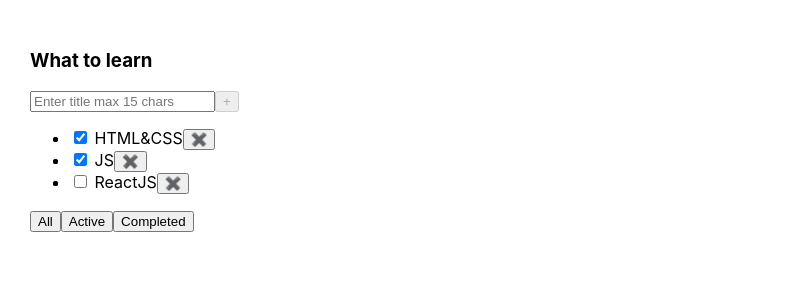
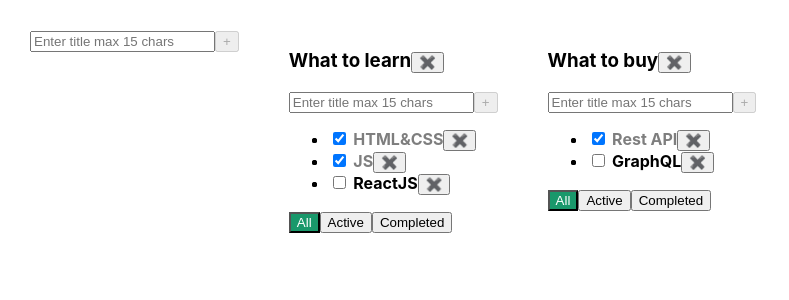
Before and after one commit to electrixky/todolist, a React (Create React App) app: page / in a window 1280 px wide. Shown: the top 300 px of the page, without its empty margins (0-789 px from the left). Built offline with nearby package versions, Linux system fonts and the light colour scheme.

Commit message:
associative array for todolists

```diff
--- /dev/null
+++ b/src/AddItemForm.tsx
@@ -0,0 +1,55 @@
+import React, {ChangeEvent, KeyboardEvent, useState} from 'react';
+import {Button} from "./Button";
+
+type AddItemFormPropsType = {
+    addItem: (title: string) => void
+}
+const AddItemForm = ({addItem}: AddItemFormPropsType) => {
+    const [title, setTitle] = useState("")
+    const [error, setError] = useState<string | null>(null)
+    const [itemInputError, setItemInputError] = useState<boolean>(false)
+
+    const isAddTaskBtnDisabled = title.length === 0 || title.length > 15
+    const taskTitleInputErrorClass = itemInputError ? "taskTitleInputError" : ""
+
+    const addItemHandler = () => {
+        if (title.trim() !== "") {
+            addItem(title.trim())
+            setTitle("")
+        } else {
+            setError("Title is required")
+        }
+    }
+
+    const addItemOnKeyDownHandler = (e: KeyboardEvent<HTMLInputElement>) => {
+        if (!error)
+            e.key === "Enter" && addItemHandler()
+    }
+
+    const setItemTitleHandler = (e: ChangeEvent<HTMLInputElement>) => {
+        setTitle(e.currentTarget.value)
+        e.currentTarget.value.length > 15 ? setItemInputError(true) : setItemInputError(false)
+        setError("")
+    }
+
+
+    return (
+        <div>
+            <input
+                value={title}
+                onChange={setItemTitleHandler}
+                onKeyDown={addItemOnKeyDownHandler}
+                placeholder="Enter title max 15 chars"
+                className={taskTitleInputErrorClass}
+            />
+            <Button
+                title={"+"}
+                onClickHandler={addItemHandler}
+                isDisabled={isAddTaskBtnDisabled}
+            />
+            {itemInputError && <div style={{color: "red"}}>{error}</div>}
+        </div>
+    );
+};
+
+export default AddItemForm;
--- a/src/AddTaskForm.tsx
+++ b/src/AddTaskForm.tsx
@@ -1,48 +1,34 @@
 import {Button} from "./Button";
 import {ChangeEvent, useState, KeyboardEvent} from "react";
+import AddItemForm from "./AddItemForm";
 
 type AddTaskFormPropsType = {
-    addTask: (title: string) => void
+    todolistID: string
+    addTask: (todolistID: string, title: string) => void
 }
 
-export function AddTaskForm({addTask}: AddTaskFormPropsType) {
-    const [newTaskTitle, setNewTaskTitle] = useState("")
+export function AddTaskForm({todolistID, addTask}: AddTaskFormPropsType) {
 
-    const [taskInputError, setTaskInputError] = useState(false)
-
-
-    const isAddTaskBtnDisabled = newTaskTitle.length === 0 || newTaskTitle.length > 15
-
-    const addNewTaskHandler = () => {
-        const trimmedTitle = newTaskTitle.trim()
-        if (trimmedTitle) {
-            addTask(newTaskTitle)
-            setNewTaskTitle("")
-        } else {
-            setTaskInputError(true)
-        }
+    const addTaskCallback = (title: string) => {
+        addTask(todolistID, title)
     }
-
-    const setTaskTitleHandler = (e: ChangeEvent<HTMLInputElement>) => {
-        setNewTaskTitle(e.currentTarget.value)
-        e.currentTarget.value.length > 15 ? setTaskInputError(true) : setTaskInputError(false)
-    }
-    const addTaskOnKeyDownHandler = (e: KeyboardEvent<HTMLInputElement>) => e.key === "Enter" && addNewTaskHandler()
 
     return (
         <div>
-            <input
-                value={newTaskTitle}
-                onChange={setTaskTitleHandler}
-                onKeyDown={addTaskOnKeyDownHandler}
-                placeholder="Enter title max 15 chars"
-            />
-            <Button
-                title={"+"}
-                onClickHandler={addNewTaskHandler}
-                isDisabled={isAddTaskBtnDisabled}
-            />
-            {taskInputError && <div style={{color: "red"}}>Enter correct title</div>}
+            {/*<input*/}
+            {/*    value={newTaskTitle}*/}
+            {/*    onChange={setTaskTitleHandler}*/}
+            {/*    onKeyDown={addTaskOnKeyDownHandler}*/}
+            {/*    placeholder="Enter title max 15 chars"*/}
+            {/*    className={taskTitleInputErrorClass}*/}
+            {/*/>*/}
+            {/*<Button*/}
+            {/*    title={"+"}*/}
+            {/*    onClickHandler={addNewTaskHandler}*/}
+            {/*    isDisabled={isAddTaskBtnDisabled}*/}
+            {/*/>*/}
+            {/*{taskInputError && <div style={{color: "red"}}>Enter correct title</div>}*/}
+            <AddItemForm addItem={addTaskCallback}/>
         </div>
     )
 }
--- a/src/App.css
+++ b/src/App.css
@@ -1,8 +1,32 @@
 .App {
-  padding: 30px;
-  display: flex;
+    padding: 30px;
+    display: flex;
 }
 
 .App > div {
-  margin-right: 50px;
+    margin-right: 50px;
 }
+
+.taskTitleInputError {
+    border: 2px solid red;
+    outline: none;
+}
+
+.task {
+    font-weight: bold;
+}
+
+.task-done {
+    opacity: 0.5;
+}
+
+.filter-btn-active {
+    background-color: #19986b;
+    color: #fff
+}
+
+.tasks-counter {
+    font-weight: normal;
+    font-size: small;
+
+}
--- a/src/App.tsx
+++ b/src/App.tsx
@@ -1,15 +1,23 @@
 import React, {useState} from 'react';
 import './App.css';
-import {TodoListHeader} from "./TodoListHeader";
-import {AddTaskForm} from "./AddTaskForm";
-import {TasksList} from "./TasksList";
 import {TodoList} from "./TodoList";
 import {v1} from "uuid";
+import AddItemForm from "./AddItemForm";
 
 export type TaskType = {
     id: string
     title: string
     isDone: boolean
+}
+
+export type TasksStateType = {
+    [key: string]: TaskType[]
+}
+
+type TodolistsType = {
+    id: string
+    title: string
+    filter: FilterValuesType
 }
 
 export type FilterValuesType = "All" | "Active" | "Completed"
@@ -18,54 +26,97 @@ function App() {
 
     //BLL
 
-    const todoListTitle = "What to learn"
+    let todolistID1 = v1()
+    let todolistID2 = v1()
 
-    const [tasks, setTasks] = useState([
-        {id: v1(), title: "HTML&CSS", isDone: true},
-        {id: v1(), title: "JS", isDone: true},
-        {id: v1(), title: "ReactJS", isDone: false}
+    let [todolists, setTodolists] = useState<TodolistsType[]>([
+        {id: todolistID1, title: "What to learn", filter: "All"},
+        {id: todolistID2, title: "What to buy", filter: "All"}
     ])
 
-    const [filter, setFilter] = useState<FilterValuesType>("All")
+    const [tasks, setTasks] = useState<TasksStateType>({
+        [todolistID1]: [
+            {id: v1(), title: "HTML&CSS", isDone: true},
+            {id: v1(), title: "JS", isDone: true},
+            {id: v1(), title: "ReactJS", isDone: false}
+        ],
+        [todolistID2]: [
+            {id: v1(), title: 'Rest API', isDone: true},
+            {id: v1(), title: 'GraphQL', isDone: false},
+        ]
+    })
 
-    const removeTask = (taskId: string) => {
-        let updatedTasks = tasks.filter(task => task.id !== taskId)
-        setTasks(updatedTasks)
+    const removeTask = (todolistID: string, taskId: string) => {
+        setTasks({...tasks, [todolistID]: tasks[todolistID].filter(task => task.id !== taskId)})
     }
 
-    const addTask = (title: string) => {
-        setTasks([{id: v1(), title, isDone: false}, ...tasks])
+    const addTask = (todolistID: string, title: string) => {
+        const newTask = {
+            id: v1(),
+            title: title,
+            isDone: false
+        }
+        setTasks({...tasks, [todolistID]: [newTask, ...tasks[todolistID]]})
+    }
+
+    const changeTaskStatus = (todolistID: string, id: string, newIsDone: boolean) => {
+        setTasks({...tasks, [todolistID]: tasks[todolistID].map(t => t.id === id ? {...t, isDone: newIsDone} : t)})
     }
 
     //UI
 
-    // const tasksForTodoList: Array<TaskType> = filter === "Active"
-    // ? tasks.filter(task => !task.isDone)
-    //     : filter === "Completed"
-    //         ? tasks.filter(task => task.isDone)
-    //         : tasks
-
-    const getFilteredTasks = (allTasks: Array<TaskType>, filterValue: FilterValuesType) => {
+    const getFilteredTasks = (todolistID: string, filterValue: FilterValuesType): TaskType[] => {
         switch (filterValue) {
             case "Active":
-                return tasks.filter(task => !task.isDone)
+                return tasks[todolistID].filter(task => !task.isDone)
             case "Completed":
-                return tasks.filter(task => task.isDone)
+                return tasks[todolistID].filter(task => task.isDone)
             default:
-                return tasks
+                return tasks[todolistID]
         }
     }
 
-    const tasksForTodoList: Array<TaskType> = getFilteredTasks(tasks, filter)
 
-    function changeFilter(value: FilterValuesType) {
-        setFilter(value)
+    function changeFilter(todolistID: string, filter: FilterValuesType) {
+        const newTodolists = todolists.map(tl => {
+            return tl.id === todolistID ? {...tl, filter} : tl
+        })
+        setTodolists(newTodolists)
+    }
+
+    const removeTodolist = (todolistID: string) => {
+        setTodolists(todolists.filter(tl => tl.id !== todolistID))
+        delete tasks[todolistID]
+        setTasks({...tasks})
+    }
+
+    const addTodolist = (title: string) => {
+        const todolistID = v1()
+        const newTodolist: TodolistsType = { id: v1(), title: title, filter: 'All' }
+        setTodolists([newTodolist, ...todolists])
+        setTasks({...tasks, [todolistID]: []})
     }
 
     return (
         <div className="App">
-            <TodoList todoListTitle={todoListTitle} tasks={tasksForTodoList} addTask={addTask} removeTask={removeTask}
-                      changeFilter={changeFilter}/>
+            <AddItemForm addItem={addTodolist} />
+            {todolists.map(tl => {
+                const tasksForTodoList: TaskType[] = getFilteredTasks(tl.id, tl.filter)
+
+                return <TodoList
+                    key={tl.id}
+                    todolistID={tl.id}
+                    todoListTitle={tl.title}
+                    tasks={tasksForTodoList}
+                    addTask={addTask}
+                    removeTask={removeTask}
+                    changeFilter={changeFilter}
+                    changeTaskStatus={changeTaskStatus}
+                    filter={tl.filter}
+                    removeTodolist={removeTodolist}
+                />
+            })}
+
         </div>
     );
 }
--- a/src/Button.tsx
+++ b/src/Button.tsx
@@ -5,8 +5,9 @@ type ButtonPropsType = {
     title: string
     onClickHandler: () => void
     isDisabled?: boolean
+    className?: string
 }
 
-export const Button = ({title, onClickHandler, isDisabled}: ButtonPropsType) => {
-    return <button onClick={onClickHandler} disabled={isDisabled}>{title}</button>
+export const Button = ({title, onClickHandler, isDisabled, className}: ButtonPropsType) => {
+    return <button className={className} onClick={onClickHandler} disabled={isDisabled}>{title}</button>
 };
--- a/src/Task.tsx
+++ b/src/Task.tsx
@@ -2,18 +2,24 @@ import React from "react";
 import {Button} from "./Button";
 
 export type TaskPropsType = {
+    todolistID: string
     taskId: string
     title: string
     isDone: boolean
-    removeTask: (id: string) => void
+    removeTask: (todolistID: string, taskId: string) => void
+    changeTaskStatus: (todolistID: string, id: string, newIsDone: boolean) => void
 }
 
-export function Task({taskId, title, isDone, removeTask}: TaskPropsType) {
-    const removeTaskHandler = () => removeTask(taskId)
+export function Task({todolistID, taskId, title, isDone, removeTask, changeTaskStatus}: TaskPropsType) {
+    const removeTaskHandler = () => removeTask(todolistID, taskId)
 
     return (
         <li key={taskId}>
-            <input type="checkbox" checked={isDone}/> <span>{title}</span>
+            <input
+                type="checkbox"
+                checked={isDone}
+                onChange={(e) => changeTaskStatus(todolistID, taskId, e.currentTarget.checked)}
+            /> <span className={isDone ? "task-done task" : "task"}>{title}</span>
             <Button title={"✖️"} onClickHandler={removeTaskHandler}></Button>
         </li>
     )
--- a/src/TasksList.tsx
+++ b/src/TasksList.tsx
@@ -4,26 +4,33 @@ import {Button} from "./Button";
 import React from "react";
 
 type TasksListPropsType = {
+    todolistID: string
     tasks: Array<TaskType>
-    removeTask: (id: string) => void
-    changeFilter: (value: FilterValuesType) => void
+    removeTask: (todolistID: string, taskId: string) => void
+    changeFilter: (todolistID: string, value: FilterValuesType) => void
+    changeTaskStatus: (todolistID: string, id: string, newIsDone: boolean) => void
+    filter: FilterValuesType
 }
 
-export function TasksList({tasks, removeTask, changeFilter}: TasksListPropsType) {
+export function TasksList({todolistID, tasks, removeTask, changeFilter, changeTaskStatus, filter}: TasksListPropsType) {
     const changeFilterHandlerCreator = (filter: FilterValuesType) => {
-        return () => changeFilter(filter)
+        return () => changeFilter(todolistID, filter)
     }
 
     const tasksList = <ul>
         {
-            tasks.map(task => {
+            tasks.length === 0
+                ? <p>No tasks</p>
+                : tasks.map(t => {
                     return (
-                    <li key={task.id}>
+                        <li key={t.id}>
                             <Task
-                        taskId={task.id}
+                                todolistID={todolistID}
+                                taskId={t.id}
                                 removeTask={removeTask}
-                        title={task.title}
-                        isDone={task.isDone}/>
+                                title={t.title}
+                                isDone={t.isDone}
+                                changeTaskStatus={changeTaskStatus}/>
                         </li>
                     )
                 })
@@ -33,9 +40,15 @@ export function TasksList({tasks, removeTask, changeFilter}: TasksListPropsType)
         <>
             {tasksList}
             <div>
-                <Button onClickHandler={changeFilterHandlerCreator("All")} title={"All"}/>
-                <Button onClickHandler={changeFilterHandlerCreator("Active")} title={"Active"}/>
-                <Button onClickHandler={changeFilterHandlerCreator("Completed")} title={"Completed"}/>
+                <Button className={filter === "All" ? "filter-btn-active" : undefined}
+                        onClickHandler={changeFilterHandlerCreator("All")}
+                        title={"All"}/>
+                <Button className={filter === "Active" ? "filter-btn-active" : undefined}
+                        onClickHandler={changeFilterHandlerCreator("Active")}
+                        title={"Active"}/>
+                <Button className={filter === "Completed" ? "filter-btn-active" : undefined}
+                        onClickHandler={changeFilterHandlerCreator("Completed")}
+                        title={"Completed"}/>
             </div>
         </>
     )
--- a/src/TodoList.tsx
+++ b/src/TodoList.tsx
@@ -5,20 +5,24 @@ import React, {useState} from "react";
 import {FilterValuesType, TaskType} from "./App";
 
 type TodoListPropsType = {
+    todolistID: string
     todoListTitle: string
     tasks: Array<TaskType>
-    removeTask: (id: string) => void
-    changeFilter: (value: FilterValuesType) => void
-    addTask: (title: string) => void
+    removeTask: (todolistID: string, taskId: string) => void
+    changeFilter: (todolistID: string, value: FilterValuesType) => void
+    addTask: (todolistID: string, title: string) => void
+    changeTaskStatus: (todolistID: string, id: string, newIsDone: boolean) => void
+    filter: FilterValuesType
+    removeTodolist: (todolistId: string) => void
 }
-export function TodoList({todoListTitle,tasks, removeTask, changeFilter, addTask}: TodoListPropsType) {
 
+export function TodoList({todolistID, todoListTitle, tasks, removeTask, changeFilter, addTask, changeTaskStatus, filter, removeTodolist}: TodoListPropsType) {
 
     return (
         <div>
-            <TodoListHeader title={todoListTitle}/>
-            <AddTaskForm addTask={addTask}/>
-            <TasksList removeTask={removeTask} tasks={tasks} changeFilter={changeFilter}/>
+            <TodoListHeader todolistID={todolistID} title={todoListTitle} removeTodolist={removeTodolist}/>
+            <AddTaskForm todolistID={todolistID} addTask={addTask}/>
+            <TasksList todolistID={todolistID} removeTask={removeTask} tasks={tasks} changeFilter={changeFilter} changeTaskStatus={changeTaskStatus} filter={filter}/>
         </div>
     )
 }
--- a/src/TodoListHeader.tsx
+++ b/src/TodoListHeader.tsx
@@ -1,7 +1,20 @@
+import React from "react";
+import {Button} from "./Button";
+
 type TodoListHeaderPropsType = {
-    title: string
+    todolistID: string,
+    title: string,
+    removeTodolist: (todolistId: string) => void
 }
 
-export function TodoListHeader({title}: TodoListHeaderPropsType) {
-    return <h3>{title}</h3>
+export function TodoListHeader({todolistID, title, removeTodolist}: TodoListHeaderPropsType) {
+    const removeTodolistHandler = () => {
+        removeTodolist(todolistID)
+    }
+
+    return (
+            <h3>{title}
+                <Button title={"✖️"} onClickHandler={removeTodolistHandler}></Button>
+            </h3>
+    )
 }
```
Lines whose indentation alone changed are shown as unchanged.
